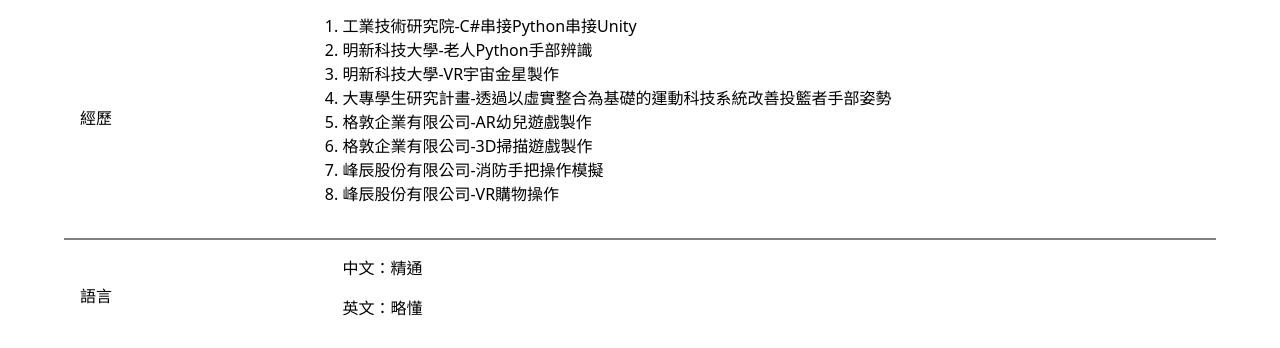
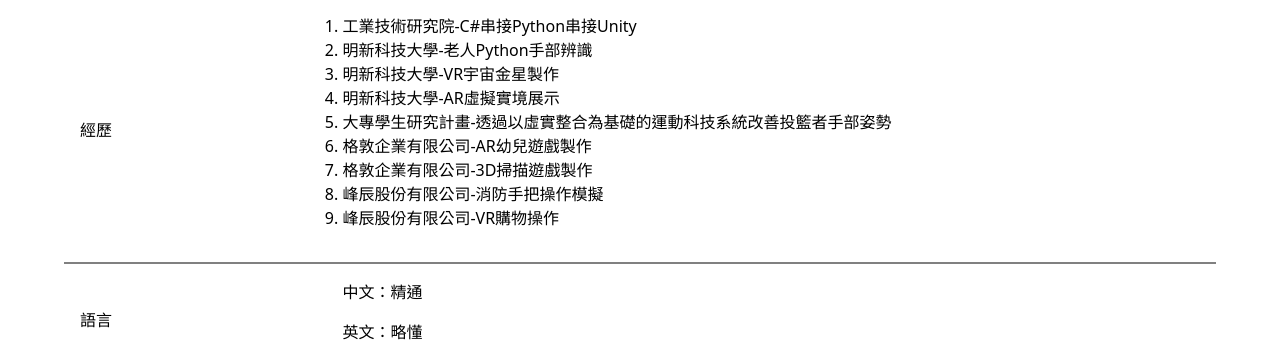
Before and after one commit to JohnMEME0122/JohnWebpage, a plain HTML site: page index.html in a window 1280 px wide. Shown: the part 1518-1866 px from the top of the page. Drawn offline with nearby package versions, Linux system fonts and the light colour scheme.

Commit message:
更新首頁

```diff
--- a/index.html
+++ b/index.html
@@ -36,7 +36,6 @@
         </li>
       </ul>
     </nav>
-
     <main>
       <div id="background-wrap">
         <div class="bubble x1"></div>
@@ -50,7 +49,6 @@
         <div class="bubble x9"></div>
         <div class="bubble x10"></div>
       </div>
-
       <section class="main-area">
         <div class="info">
           <h1>嗨，我是John</h1>
@@ -64,7 +62,6 @@
           <img src="./pictures/含背景照片.png" alt="個人照片" />
         </div>
       </section>
-
       <section class="about-me">
         <section class="description">
           <h2>關於我的一些事情</h2>
@@ -135,7 +132,6 @@
           </div>
         </section>
       </section>
-
       <section class="resume">
         <section class="table">
           <table>
@@ -156,6 +152,7 @@
                   <li>工業技術研究院-C#串接Python串接Unity</li>
                   <li>明新科技大學-老人Python手部辨識</li>
                   <li>明新科技大學-VR宇宙金星製作</li>
+                  <li>明新科技大學-AR虛擬實境展示</li>
                   <li>
                     大專學生研究計畫-透過以虛實整合為基礎的運動科技系統改善投籃者手部姿勢
                   </li>
@@ -216,7 +213,6 @@
         </section>
       </section>
     </main>
-
     <script
       src="https://cdn.jsdelivr.net/npm/bootstrap@5.3.3/dist/js/bootstrap.bundle.min.js"
       integrity="sha384-YvpcrYf0tY3lHB60NNkmXc5s9fDVZLESaAA55NDzOxhy9GkcIdslK1eN7N6jIeHz"
```
